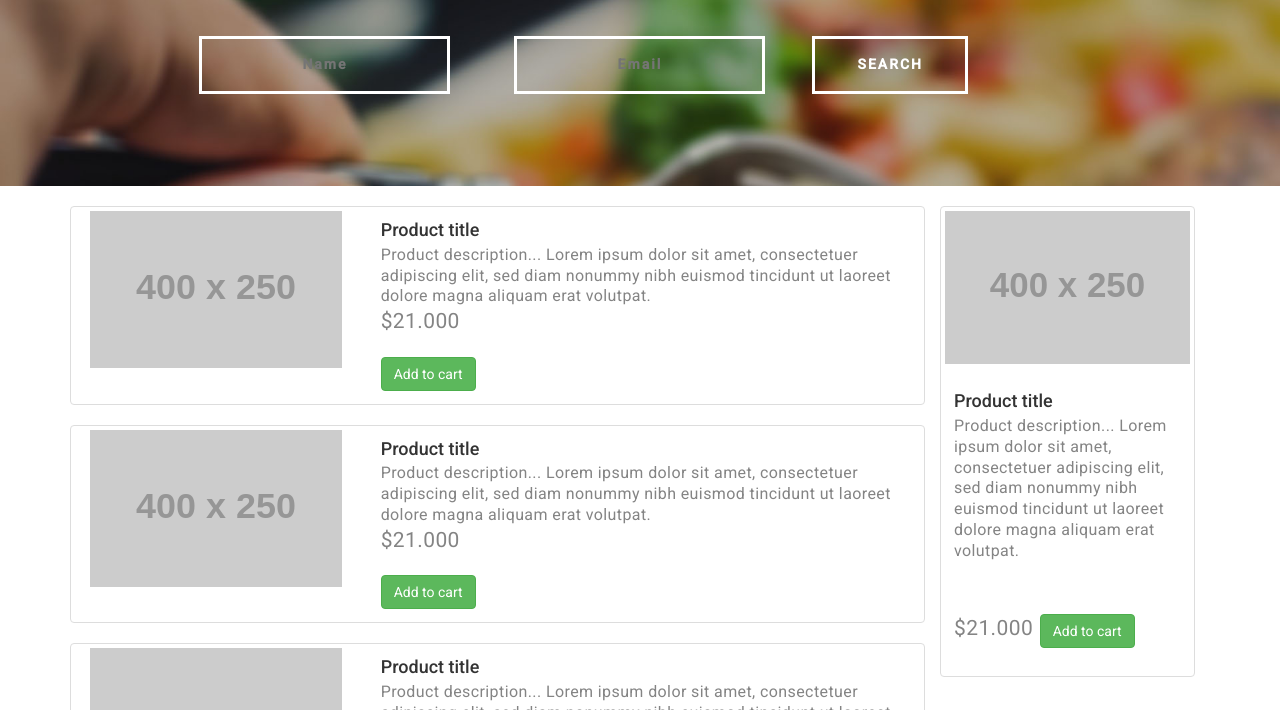
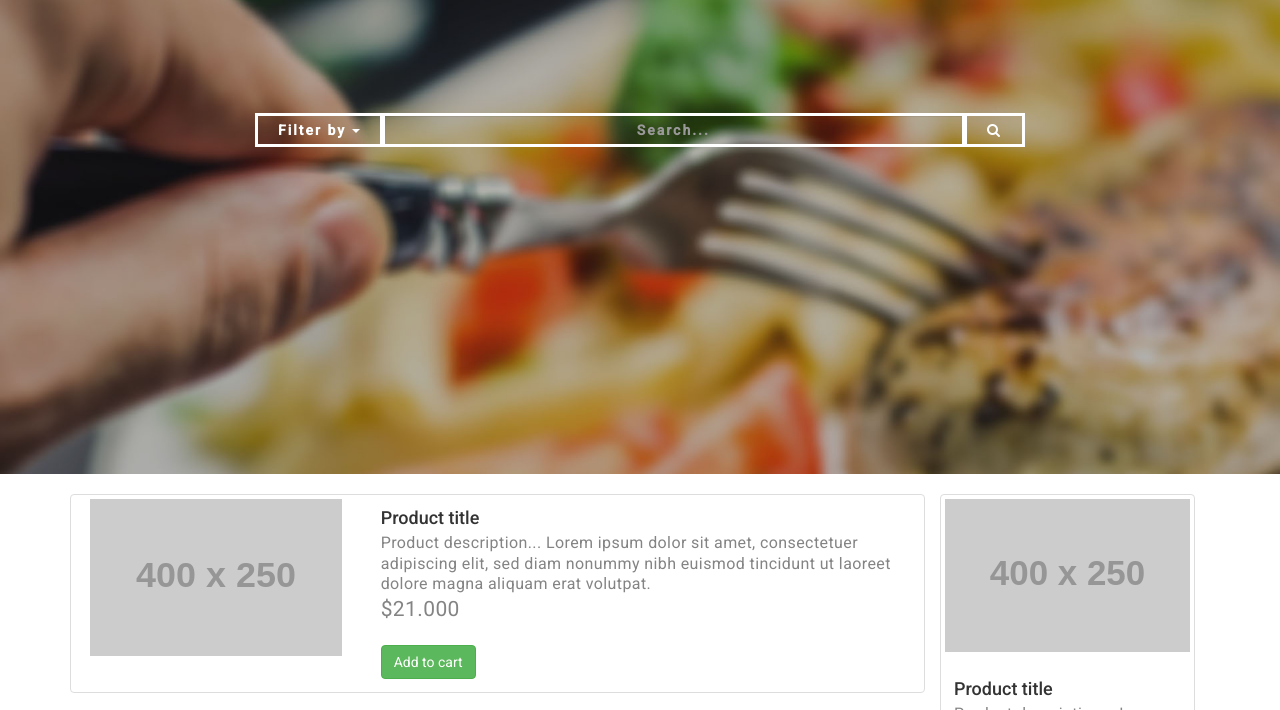
Before and after one commit to farheen123/halal-ui, a plain HTML site: page product-list.html in a window 1280 px wide. Shown: the part 214-924 px from the top of the page. Drawn offline with Linux system fonts and the light colour scheme; placeholder pictures from the web are drawn by us.

Commit message:
search update

```diff
--- a/css/custom.css
+++ b/css/custom.css
@@ -151,8 +151,8 @@ hr {
   color: #ffffff;
   font-weight: bold;
   letter-spacing: 2px;
-  padding: 16px 42px;
-  margin-top: 40px;
+  padding: 16px 20px;
+ /* margin-top: 40px;*/
   transition: all 0.4s ease-in-out;
 }
 #home .btn:hover {
--- a/css/style.css
+++ b/css/style.css
@@ -135,7 +135,7 @@ hr {
   -webkit-align-items: center;
       -ms-flex-align: center;
           align-items: center;
-  height: 50vh;
+  height: 86vh;
   text-align: center;
 }
 #home h1 {
@@ -151,8 +151,8 @@ hr {
   color: #ffffff;
   font-weight: bold;
   letter-spacing: 2px;
-  padding: 16px 42px;
-  margin-top: 40px;
+  padding: 4px 20px;
+/*  margin-top: 40px;*/
   transition: all 0.4s ease-in-out;
 }
 #home .btn:hover {
--- a/product-list.html
+++ b/product-list.html
@@ -53,26 +53,39 @@
 <!-- home section -->
 <section id="home" class="parallax-section">
 	<div class="container">
-		<div class="row">
+<!-- 		<div class="row">
 			<div class="col-md-12 col-sm-12">
 				<h1>Pure Halal Spot</h1>
 				<h2>Only Halal</h2>
 			</div>
-		</div>
+		</div> -->
 		<div class="row">
-				<div class="col-md-offset-1 col-md-10 col-sm-12 wow fadeIn" data-wow-delay="0.9s">
-				<form action="#" method="post">
-					<div class="col-md-4 col-sm-4">
-						<input name="name" type="text" class="smoothScroll search btn" id="name" placeholder="Name">
-				  </div>
-					<div class="col-md-4 col-sm-4">
-						<input name="email" type="email" class="smoothScroll search btn" id="email" placeholder="Email">
-				  </div>
-					<div class="col-md-2 col-sm-4">
-						<input name="submit" type="submit" class="smoothScroll search btn" id="submit" value="SEARCH">
-					</div>
-				</form>
-			</div>
+            <div class="row">
+        <div class="col-xs-8 col-xs-offset-2">
+            <div class="input-group">
+                <div class="input-group-btn search-panel">
+                    <button type="button" class="btn btn-default dropdown-toggle" data-toggle="dropdown">
+                        <span id="search_concept">Filter by</span> <span class="caret"></span>
+                    </button>
+                    <ul class="dropdown-menu " role="menu">
+                      <li><a href="#contains">Contains</a></li>
+                      <li><a href="#its_equal">It's equal</a></li>
+                      <li><a href="#greather_than">Greather than ></a></li>
+                      <li><a href="#less_than">Less than < </a></li>
+                      <li class="divider"></li>
+                      <li><a href="#all">Anything</a></li>
+                    </ul>
+                </div>
+                <input type="hidden" name="search_param" value="all" id="search_param">
+                <input type="text" class="form-control btn btn-default" name="x" placeholder="Search...">
+                <span class="input-group-btn">
+                    <button class="btn btn-default" type="button"><i class="fa fa-search" aria-hidden="true"></i>
+                </button>
+                </span>
+            </div>
+        </div>
+    </div>
+ </div>
 		</div>
 	</div>
 </section>
```
